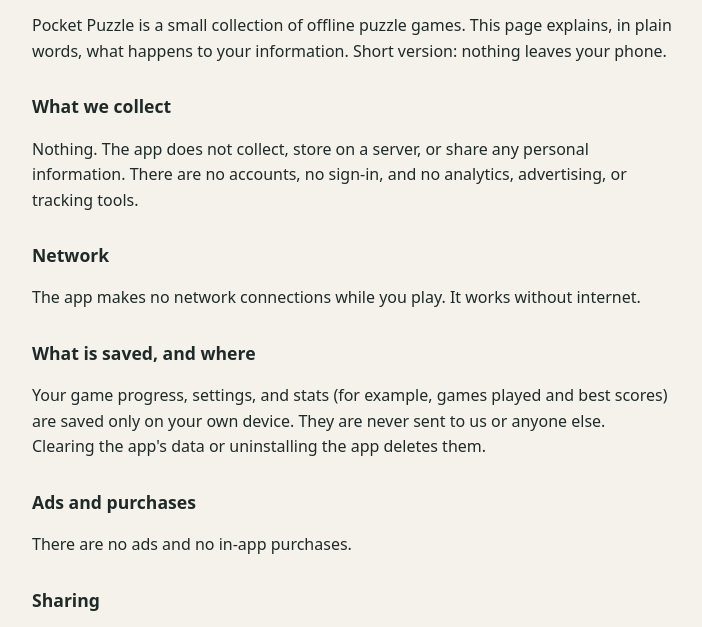
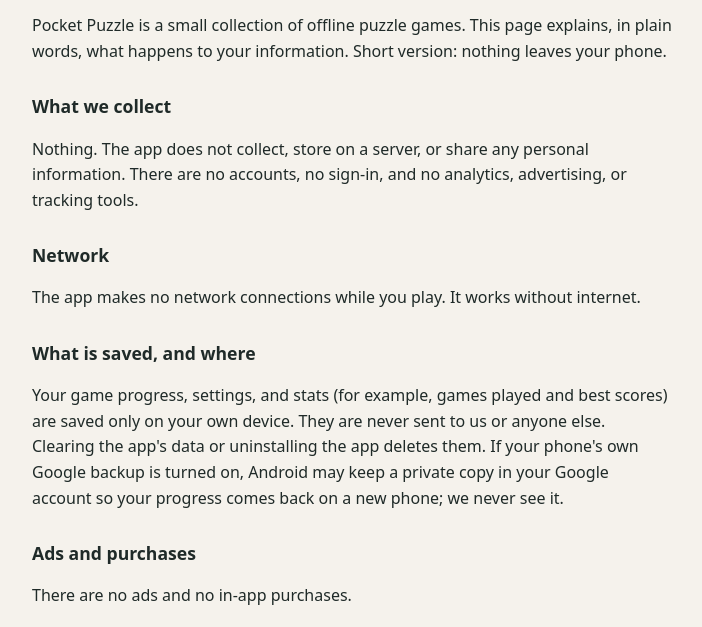
Before and after one commit to Rambo-AI97/pocket-puzzle-site, a plain HTML site: page privacy.html in a window 1280 px wide. Shown: the part 137-764 px from the top of the page, without its empty margins (288-990 px from the left). Drawn offline with Linux system fonts and the light colour scheme.

Commit message:
Privacy: mention Android's own Google backup (allowBackup)
Co-Authored-By: Claude Opus 5.5 <noreply@anthropic.com>

```diff
--- a/privacy.html
+++ b/privacy.html
@@ -26,7 +26,7 @@
   <p>The app makes no network connections while you play. It works without internet.</p>
 
   <h2>What is saved, and where</h2>
-  <p>Your game progress, settings, and stats (for example, games played and best scores) are saved only on your own device. They are never sent to us or anyone else. Clearing the app's data or uninstalling the app deletes them.</p>
+  <p>Your game progress, settings, and stats (for example, games played and best scores) are saved only on your own device. They are never sent to us or anyone else. Clearing the app's data or uninstalling the app deletes them. If your phone's own Google backup is turned on, Android may keep a private copy in your Google account so your progress comes back on a new phone; we never see it.</p>
 
   <h2>Ads and purchases</h2>
   <p>There are no ads and no in-app purchases.</p>
```
